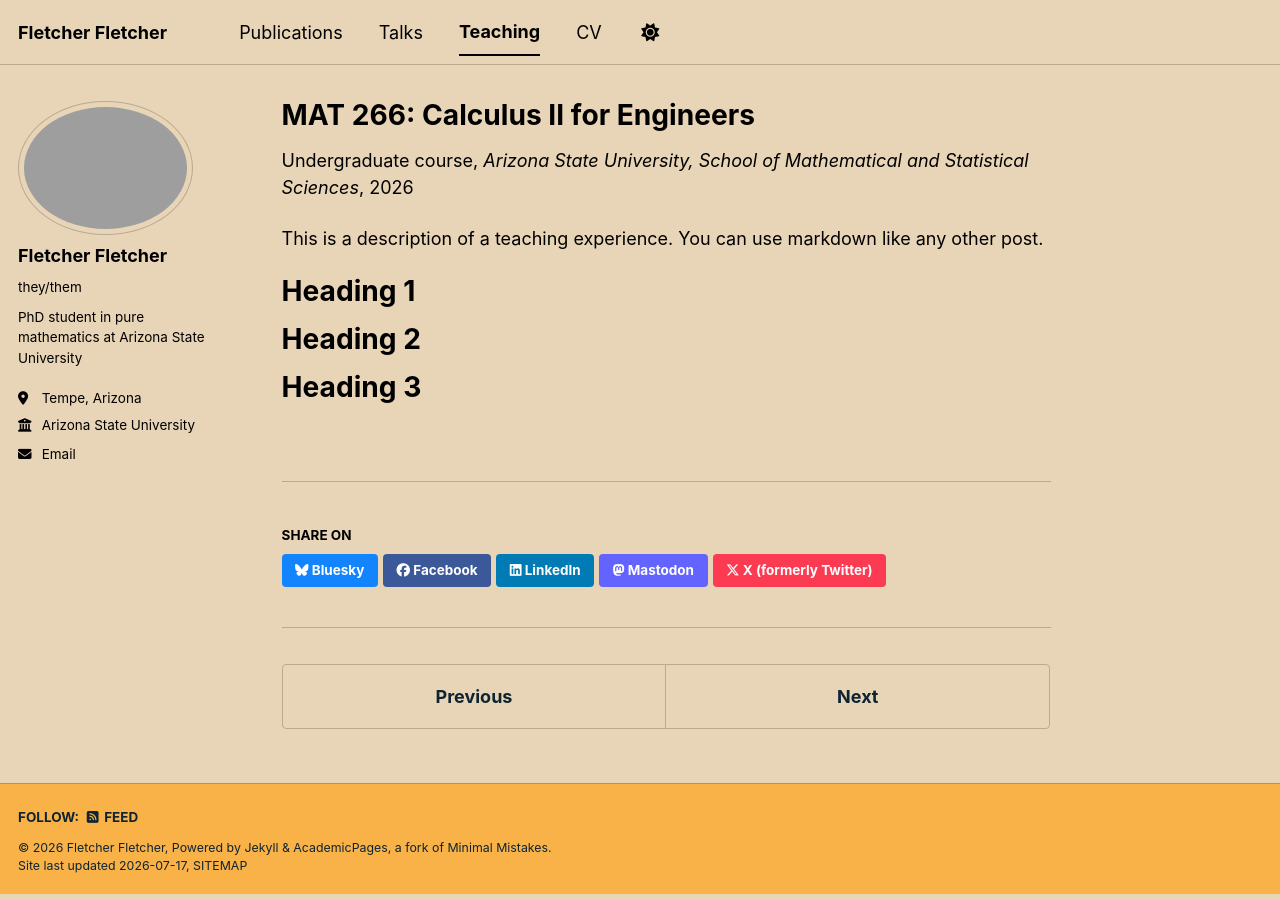
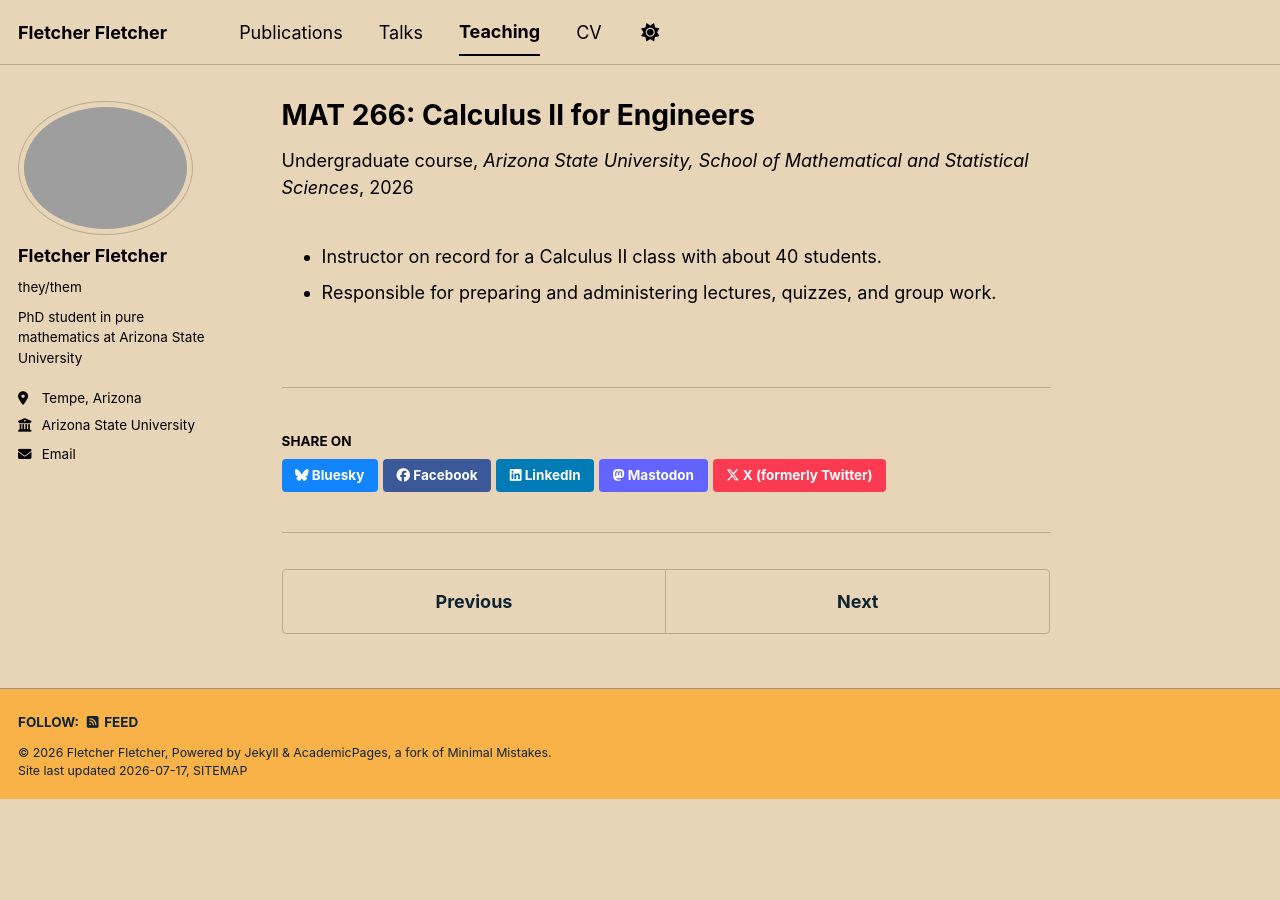
Before and after one commit to Fletcher-Math/fletcher-math.github.io, a Jekyll site: the page built from _teaching/2026-spring-teaching-1.md, in a window 1280 px wide. Built offline with Jekyll 4.4.1, drawn with Linux system fonts in a browser that asks for light colours; a style sheet for code colours, icons or effects is not loaded.

Commit message:
Update 2026-spring-teaching-1.md

```diff
--- a/_teaching/2026-spring-teaching-1.md
+++ b/_teaching/2026-spring-teaching-1.md
@@ -8,13 +8,5 @@ date: 2026-01-09
 location: "Tempe, AZ, United States of America"
 ---
 
-This is a description of a teaching experience. You can use markdown like any other post.
-
-Heading 1
-======
-
-Heading 2
-======
-
-Heading 3
-======
+* Instructor on record for a Calculus II class with about 40 students.
+* Responsible for preparing and administering lectures, quizzes, and group work.
```
